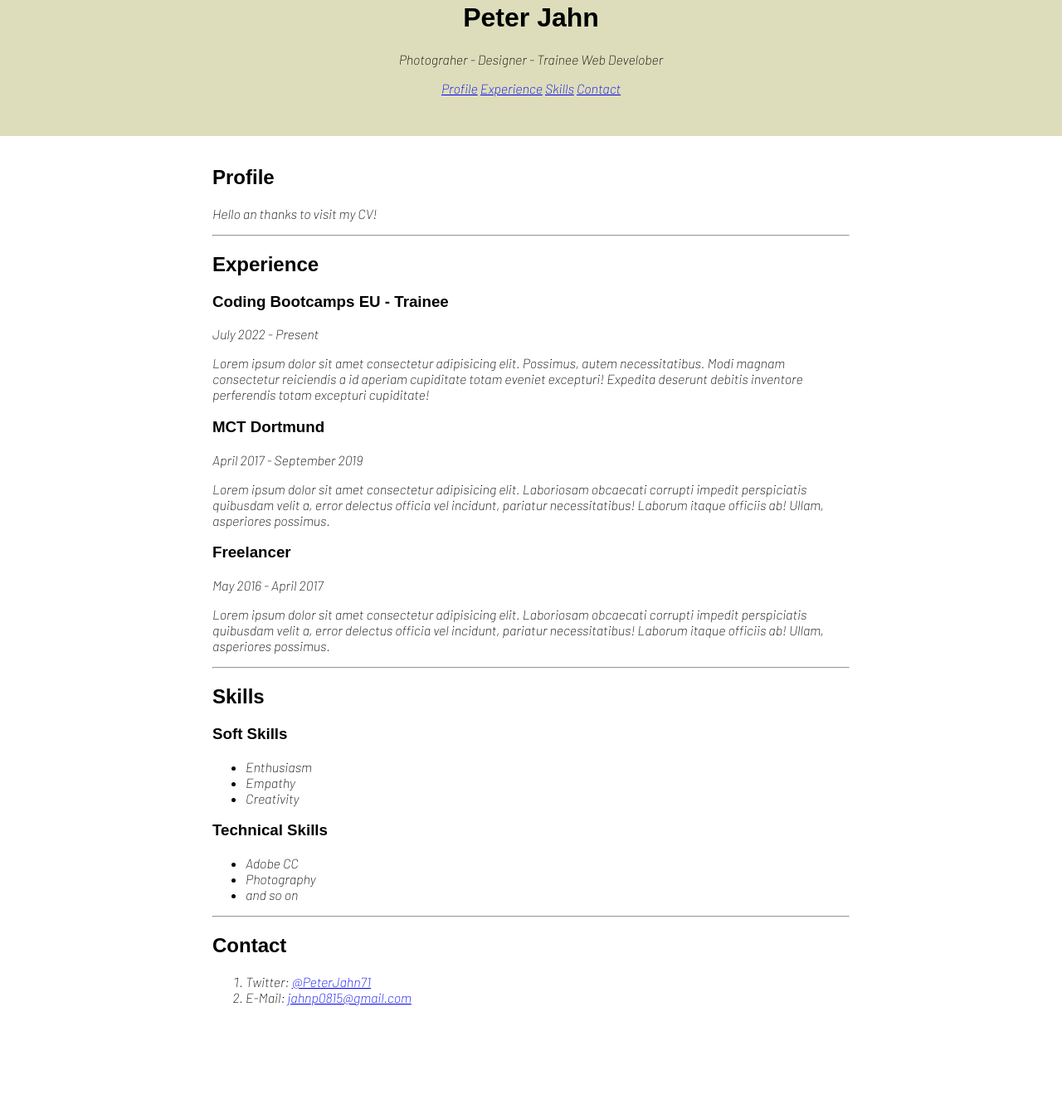
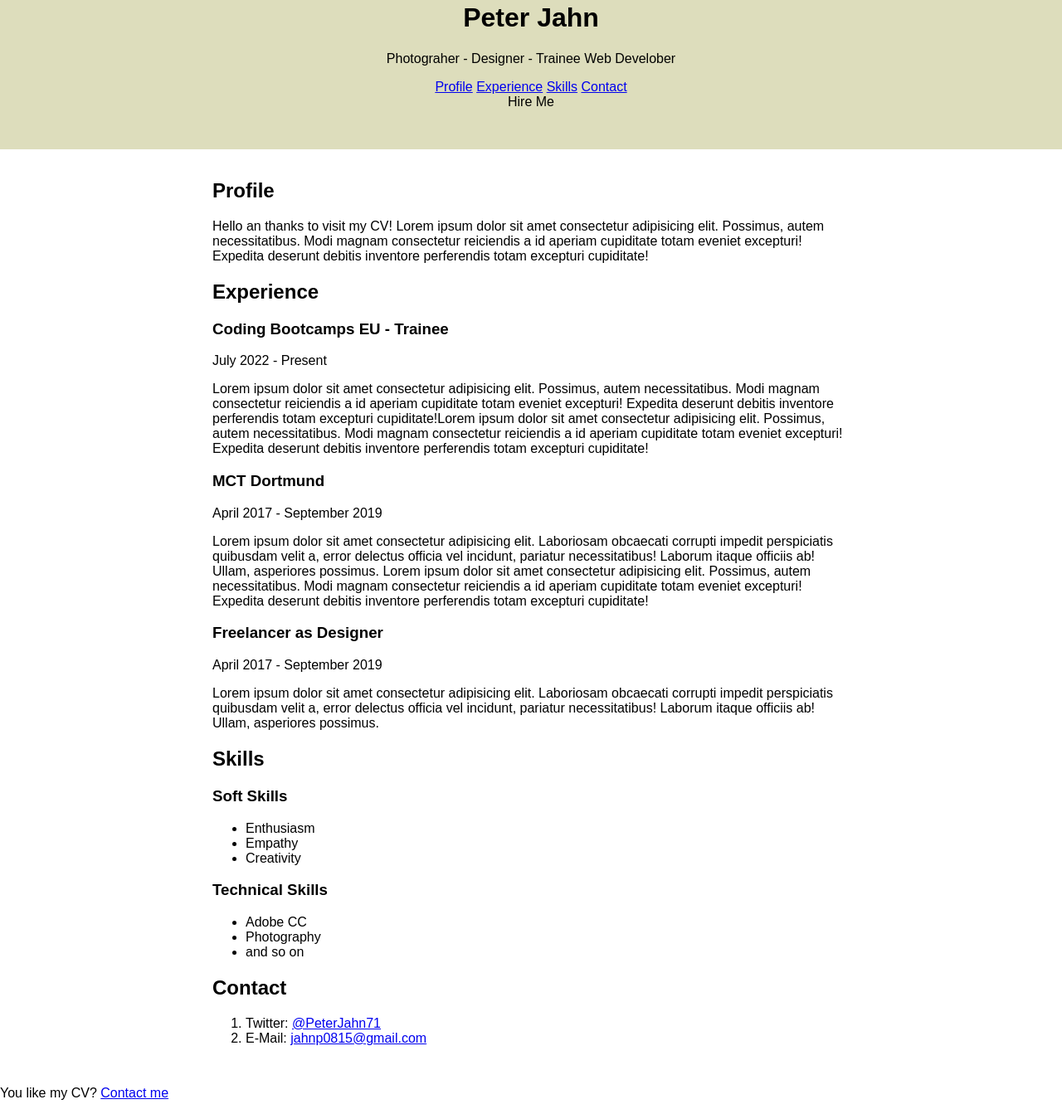
Before and after one commit to jahnp-coding/peters-cv, a plain HTML site: page index.html in a window 1280 px wide. Shown: the part 66-1409 px from the top of the page at 83% size. Before the commit the page ends 1310 px from the top, so only its background shows below. Drawn offline with Linux system fonts and the light colour scheme; a web font is replaced by a local one.

Commit message:
fixed index.html some new items

```diff
--- a/index.html
+++ b/index.html
@@ -5,43 +5,79 @@
     <meta charset="UTF-8" />
     <meta name="viewport" content="width=device-width, initial-scale=1.0" />
     <title>CV Peter Jahn</title>
-    <meta name="description" content="This is the CV of Peter Jahn" />
+    <meta name="description" content="The CV of Peter Jahn!" />
     <meta name="author" content="Peter Jahn" />
+    <linkrel="stylesheet" href="https://unpkg.com/normalize.css@8.0.1/normalize.css" />
     <link rel="stylesheet" href="style.css" />
     <link rel="preconnect" href="https://fonts.googleapis.com">
     <link rel="preconnect" href="https://fonts.gstatic.com" crossorigin>
-    <link href="https://fonts.googleapis.com/css2?family=Barlow:ital,wght@1,200&display=swap" rel="stylesheet">
-
+    <link rel="preconnect" href="https://fonts.googleapis.com">
+    <link rel="preconnect" href="https://fonts.gstatic.com" crossorigin>
+    <link
+        href="https://fonts.googleapis.com/css2?family=Lato:ital,wght@1,700&family=Qwitcher+Grypen:wght@700&display=swap"
+        rel="stylesheet">
 </head>
 
 <body>
     <header class="header">
-        <h1>Peter Jahn</h1>
-        <p>Photograher - Designer - Trainee Web Develober</p>
-        <nav>
-            <a href="#profile">Profile</a>
-            <a href="#experience">Experience</a>
-            <a href="#skills">Skills</a>
-            <a href="#contact">Contact</a>
+        <div class="heading-group">
+            <h1 class="main-heading">Peter Jahn</h1>
+            <p class="profession">Photograher - Designer - Trainee Web Develober
+            </p>
+        </div>
+        <nav class="navigation">
+            <a class="nav-link" href="#profile">Profile</a>
+            <a class="nav-link" href="#experience">Experience</a>
+            <a class="nav-link" href="#skills">Skills</a>
+            <a class="nav-link" href="#contact">Contact</a>
         </nav>
+        <aside class="hire-me">Hire Me</aside>
     </header>
     <main class="main">
-        <main>
-            <article id="profile">
-                <h2>Profile</h2>
-                <p>
+        <article class="main-article" id="profile">
+            <h2 class="main-article-heading">Profile</h2>
+            <p class="main-article-content">
                 Hello an thanks to visit my CV!
+                Lorem ipsum dolor sit amet consectetur adipisicing elit. Possimus,
+                autem necessitatibus. Modi magnam consectetur reiciendis a id
+                aperiam cupiditate totam eveniet excepturi! Expedita deserunt
+                debitis inventore perferendis totam excepturi cupiditate!
             </p>
-                <hr>
         </article>
-            <article id="experience">
-                <h2>Experience</h2>
+        <article class="main-article" id="experience">
+            <h2 class="main-article-heading">Experience</h2>
+            <div class="main-article-content">
                 <section>
-                    <header>
-                        <h3>Coding Bootcamps EU - Trainee</h3>
-                        <p>July 2022 - Present</p>
+                    <header class="experience-header">
+                        <h3 class="experience-heading">
+                            Coding Bootcamps EU - Trainee
+                        </h3>
+                        <p class="experience-subheading">July 2022 - Present</p>
                     </header>
                     <p>
+                        Lorem ipsum dolor sit amet consectetur adipisicing elit. Possimus,
+                        autem necessitatibus. Modi magnam consectetur reiciendis a id
+                        aperiam cupiditate totam eveniet excepturi! Expedita deserunt
+                        debitis inventore perferendis totam excepturi cupiditate!Lorem ipsum dolor sit amet consectetur
+                        adipisicing elit. Possimus,
+                        autem necessitatibus. Modi magnam consectetur reiciendis a id
+                        aperiam cupiditate totam eveniet excepturi! Expedita deserunt
+                        debitis inventore perferendis totam excepturi cupiditate!
+                    </p>
+                </section>
+                <section>
+                    <header class="experience-header">
+                        <h3 class="experience-heading">
+                            MCT Dortmund
+                        </h3>
+                        <p class="experience-subheading">April 2017 - September 2019</p>
+                    </header>
+                    <p>
+                        Lorem ipsum dolor sit amet consectetur adipisicing elit.
+                        Laboriosam obcaecati corrupti impedit perspiciatis quibusdam velit
+                        a, error delectus officia vel incidunt, pariatur necessitatibus!
+                        Laborum itaque officiis ab! Ullam, asperiores possimus.
+
                         Lorem ipsum dolor sit amet consectetur adipisicing elit. Possimus,
                         autem necessitatibus. Modi magnam consectetur reiciendis a id
                         aperiam cupiditate totam eveniet excepturi! Expedita deserunt
@@ -49,33 +85,24 @@
                     </p>
                 </section>
                 <section>
-                    <header>
-                        <h3>MCT Dortmund</h3>
-                        <p>April 2017 - September 2019</p>
+                    <header class="experience-header">
+                        <h3 class="experience-heading">
+                            Freelancer as Designer
+                        </h3>
+                        <p class="experience-subheading">April 2017 - September 2019</p>
                     </header>
                     <p>
-                        Lorem ipsum dolor sit amet consectetur adipisicing elit. Laboriosam
-                        obcaecati corrupti impedit perspiciatis quibusdam velit a, error
-                        delectus officia vel incidunt, pariatur necessitatibus! Laborum
-                        itaque officiis ab! Ullam, asperiores possimus.
+                        Lorem ipsum dolor sit amet consectetur adipisicing elit.
+                        Laboriosam obcaecati corrupti impedit perspiciatis quibusdam velit
+                        a, error delectus officia vel incidunt, pariatur necessitatibus!
+                        Laborum itaque officiis ab! Ullam, asperiores possimus.
                     </p>
                 </section>
-                <section>
-                    <header>
-                        <h3>Freelancer</h3>
-                        <p>May 2016 - April 2017</p>
-                    </header>
-                    <p>
-                        Lorem ipsum dolor sit amet consectetur adipisicing elit. Laboriosam
-                        obcaecati corrupti impedit perspiciatis quibusdam velit a, error
-                        delectus officia vel incidunt, pariatur necessitatibus! Laborum
-                        itaque officiis ab! Ullam, asperiores possimus.
-                    </p>
-                </section>
-                <hr>
+            </div>
         </article>
-            <article id="skills">
-                <h2>Skills</h2>
+        <article class="main-article" id="skills">
+            <h2 class="main-article-heading">Skills</h2>
+            <div class="main-article-content">
                 <section>
                     <h3>Soft Skills</h3>
                     <ul>
@@ -92,11 +119,11 @@
                         <li>and so on</li>
                     </ul>
                 </section>
+            </div>
         </article>
-            <hr>
-            <article id="contact">
-                <h2>Contact</h2>
-                <ol>
+        <article class="main-article" id="contact">
+            <h2 class="main-article-heading">Contact</h2>
+            <ol class="main-article-content">
                 <li>
                     Twitter:
                     <a href="https://twitter.com/PeterJahn71">@PeterJahn71</a>
@@ -108,6 +135,12 @@
             </ol>
         </article>
     </main>
+    <footer class="footer">
+        <p class="footer-text">
+            You like my CV?
+            <a class="footer-link" href="mailto:jahnp0815@gmail.com">Contact me</a>
+        </p>
+    </footer>
 </body>
 
 </html>
```
Lines whose indentation alone changed are shown as unchanged.
